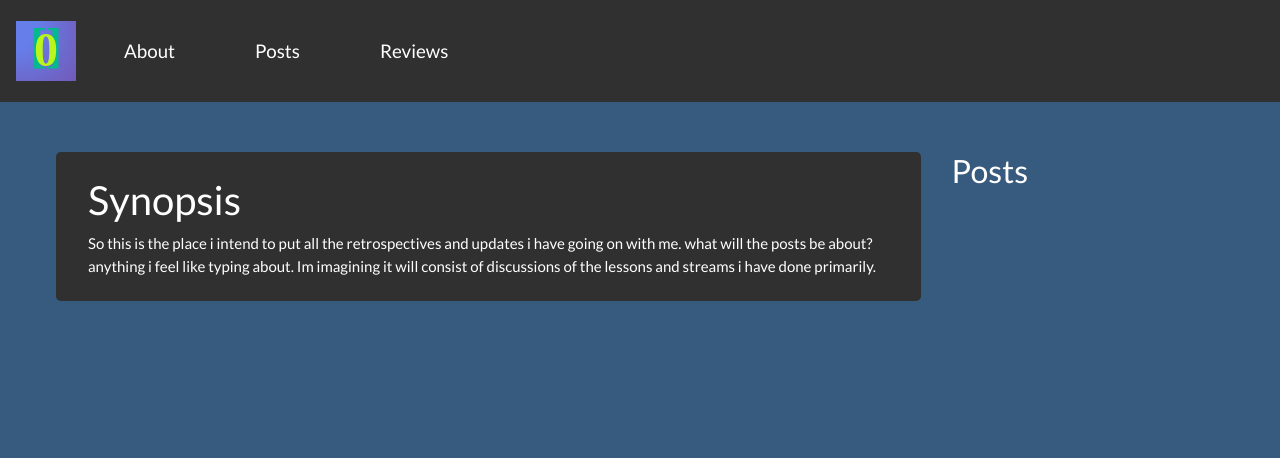
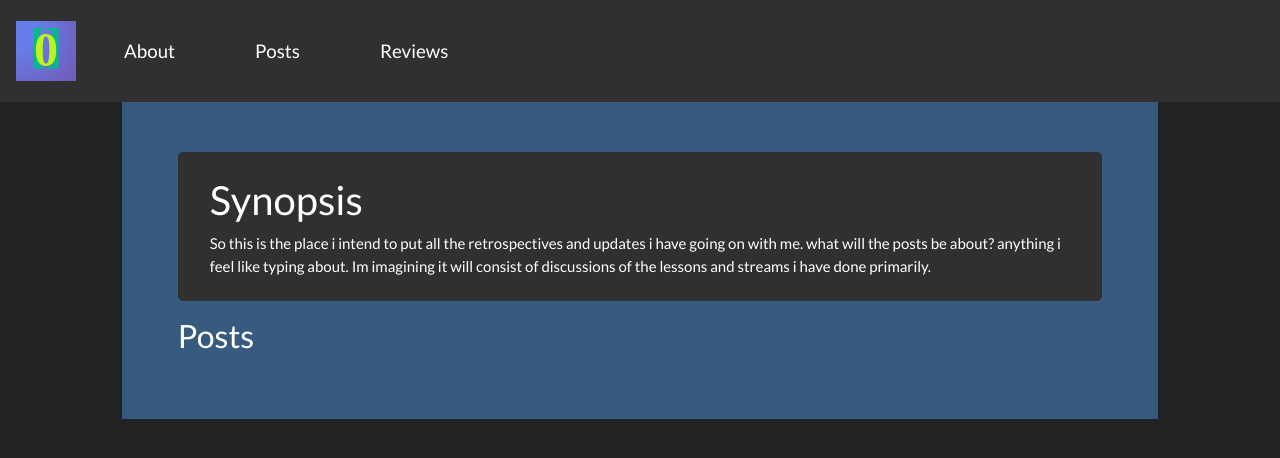
Before and after one commit to megonemad1/Tutor-Website, a Jekyll site: the page built from posts.md, in a window 1280 px wide. Shown: the top 458 px of the page. Built offline with Jekyll 4.4.1, drawn with Linux system fonts in a browser that asks for light colours; nearby versions of some CDN libraries.

Commit message:
layout format change

```diff
--- a/_layouts/base.html
+++ b/_layouts/base.html
@@ -1,5 +1,5 @@
 <!doctype html>
-<html class="bg-primary">
+<html style="background-color: #222;">
 
 <head>
     <meta charset="utf-8">
--- a/_layouts/category_list.html
+++ b/_layouts/category_list.html
@@ -3,13 +3,13 @@ layout: default
 ---
 {% assign c = page.url | split: '.' | first | split: '/' | slice: 1 | first %}
 
-<div class="row">
-    <div class="col-9">
+<div class="d-flex flex-row row">
+    <div class="col-12">
         <div class="jumbotron pt-4 pb-2 m-2">
             {{ content }}
         </div>
     </div>
-    <div class="m-2">
+    <div class="col-5 m-2">
         <div class="align-items-center justify-content-center">
             <h3>{{ c | capitalize }}</h3>
             <div class="d-flex flex-row">
--- a/_layouts/default.html
+++ b/_layouts/default.html
@@ -1,7 +1,7 @@
 ---
 layout: base
 ---
-<div class=" mx-auto p-5 bg-primary"></div>
-<div class=" mx-auto p-5 mt-10 bg-primary">
+<div class=" mx-auto p-5 bg-primary"></div><div class="mx-auto col-10">
+<div class=" mx-auto p-5 bg-primary rails">
     {{ content }}
-</div>
+</div></div>
```
Also changed, not shown: _layouts/home.html (+4 -3 lines).
